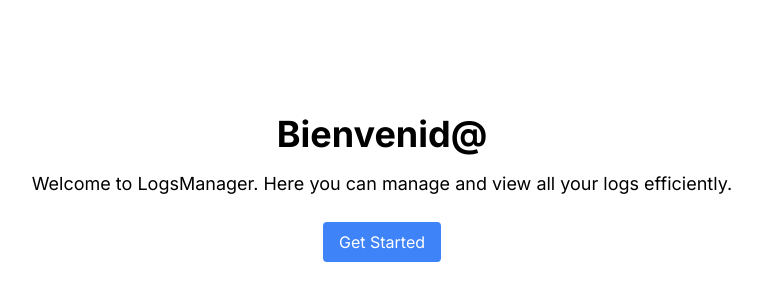
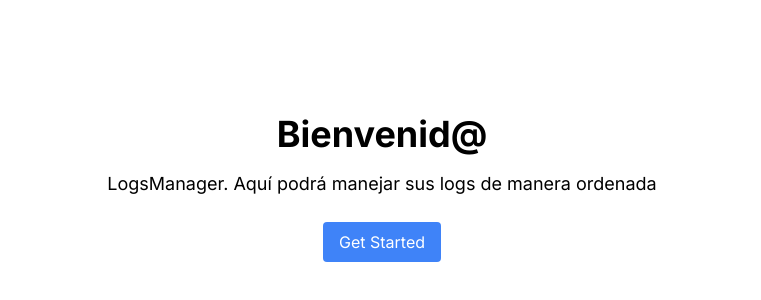
Before and after one commit to microboxlabs/nextjs-logs-manager, a Next.js app in the folder nextjs-logs-manager/: page / in a window 1280 px wide. Shown: the part 212-512 px from the top of the page, without its empty margins (258-1019 px from the left). Built offline with nearby package versions, Linux system fonts and the light colour scheme.

Commit message:
feat: Update home page text to Spanish and remove Logs link from navbar

```diff
--- a/nextjs-logs-manager/app/page.tsx
+++ b/nextjs-logs-manager/app/page.tsx
@@ -5,8 +5,7 @@ export default function Home() {
     <div className="flex min-h-screen flex-col items-center justify-center">
       <h1 className="mb-4 text-4xl font-bold">Bienvenid@</h1>
       <p className="mb-6 text-lg">
-        Welcome to LogsManager. Here you can manage and view all your logs
-        efficiently.
+        LogsManager. Aquí podrá manejar sus logs de manera ordenada
       </p>
       <Link href="/login" className="rounded bg-blue-500 px-4 py-2 text-white hover:bg-blue-700">
         Get Started
--- a/nextjs-logs-manager/components/ui/CustomNavbar.tsx
+++ b/nextjs-logs-manager/components/ui/CustomNavbar.tsx
@@ -21,9 +21,6 @@ export function CustomNavbar() {
         <Link className="link-underline" href="/dashboard">
           Dashboard
         </Link>
-        <Link className="link-underline flex items-center " href="/logs">
-          <span>Logs</span>
-        </Link>
         <button onClick={() => onLogout()} className="btn-outline">
           Cerrar sesión
         </button>
```
